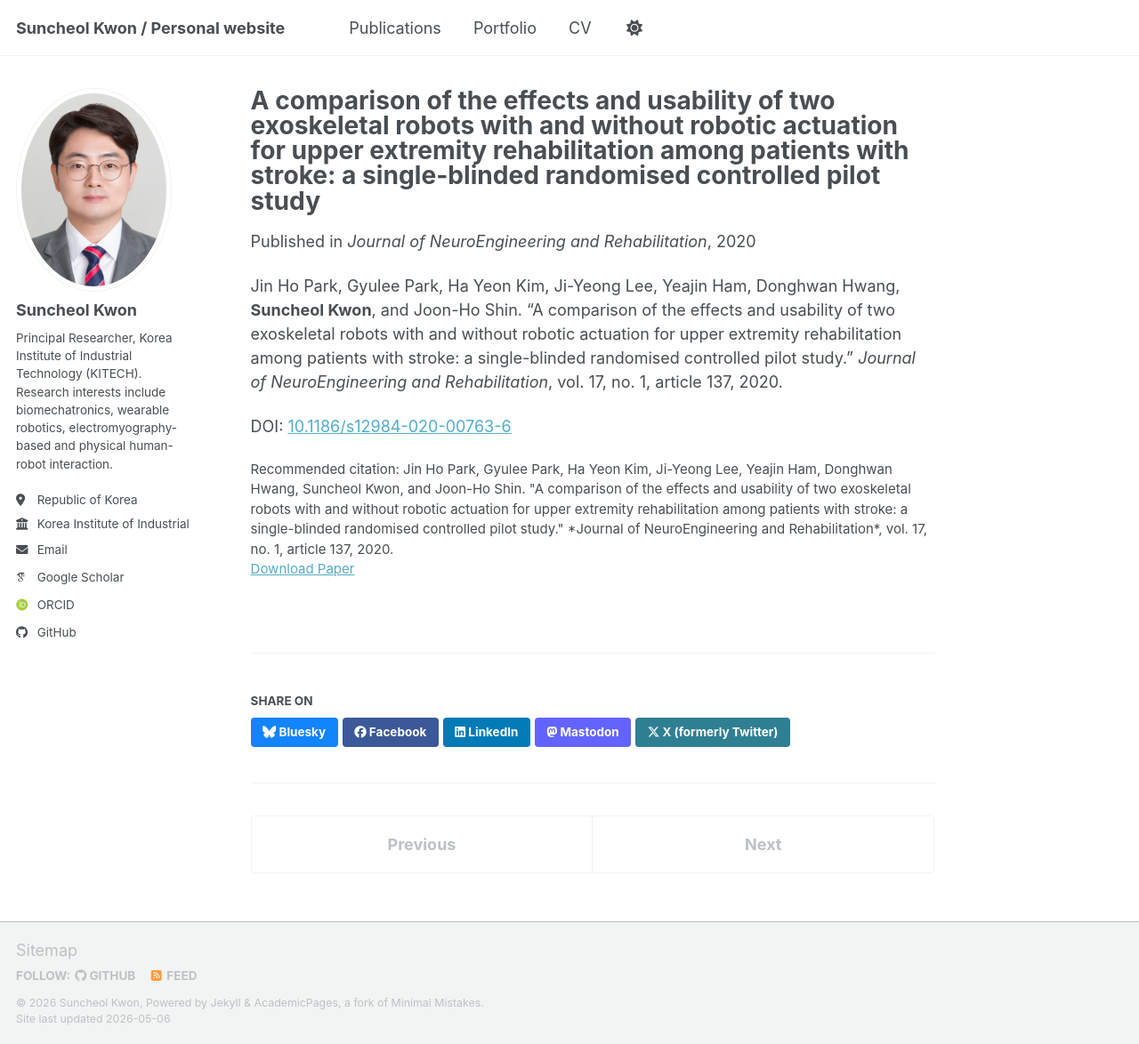
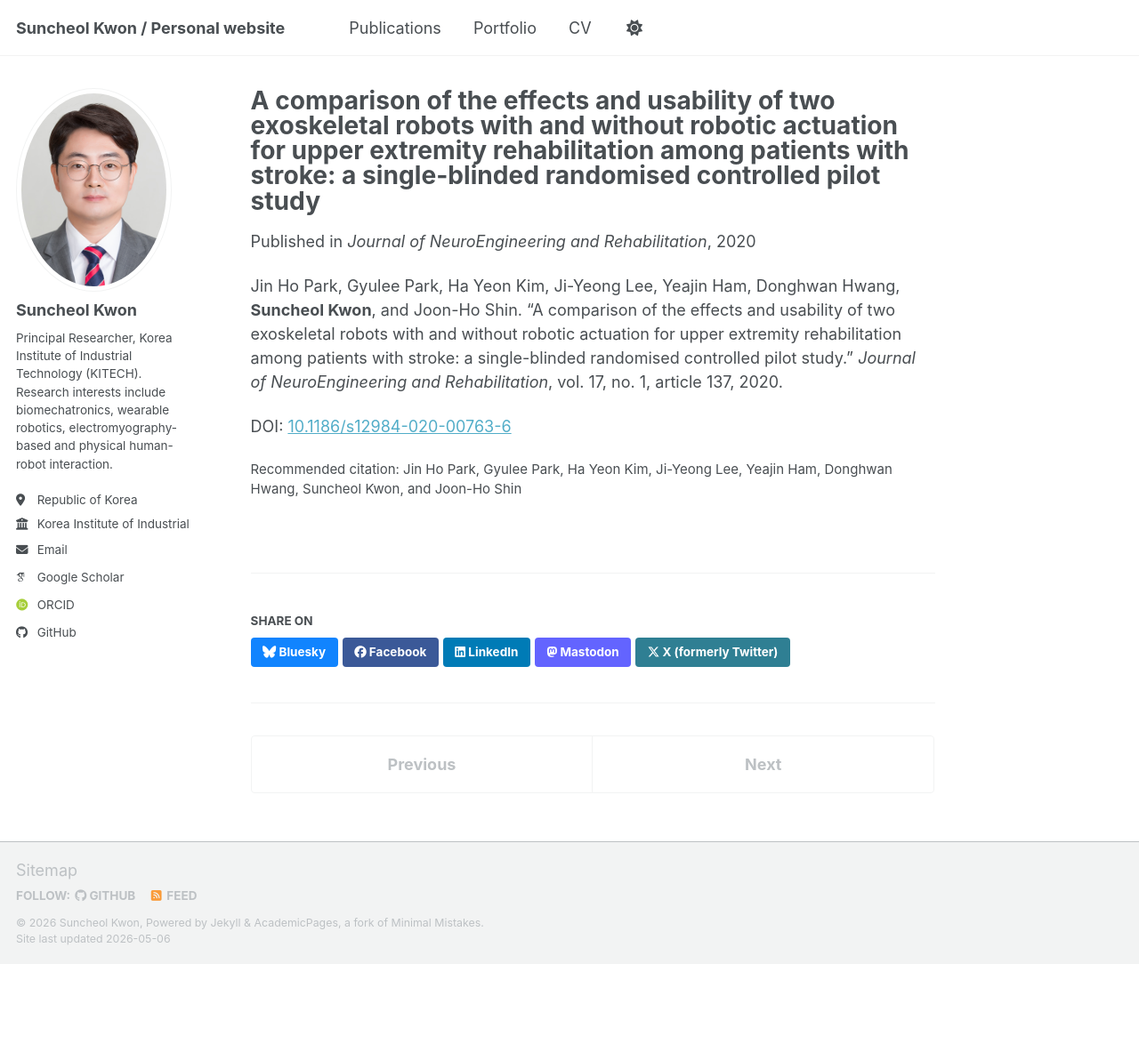
Before and after one commit to suncheolkwon/suncheolkwon.github.io, a Jekyll site: the page built from _publications/2020jner-skwon-comparison-rehab-robots.md, in a window 1280 px wide and 1174 px high. Shown: the whole window at 89% size. Built offline with Jekyll 4.4.1, drawn with Linux system fonts in a browser that asks for light colours; some web fonts are replaced; a script bundle is joined from its source files by our own code; library files that are not in the unit come from our copies.

Commit message:
Update and rename 2020-2020jner-skwon-comparison-rehab-robots.md to 2020jner-skwon-comparison-rehab-robots.md

```diff
--- a/_publications/2020-2020jner-skwon-comparison-rehab-robots.md
+++ b/_publications/2020jner-skwon-comparison-rehab-robots.md
@@ -6,8 +6,11 @@ permalink: /publication/2020jner-skwon-comparison-rehab-robots
 excerpt: ""
 date: 2020-10-19
 venue: "Journal of NeuroEngineering and Rehabilitation"
-paperurl: "https://doi.org/10.1186/s12984-020-00763-6"
-citation: "Jin Ho Park, Gyulee Park, Ha Yeon Kim, Ji-Yeong Lee, Yeajin Ham, Donghwan Hwang, Suncheol Kwon, and Joon-Ho Shin. \"A comparison of the effects and usability of two exoskeletal robots with and without robotic actuation for upper extremity rehabilitation among patients with stroke: a single-blinded randomised controlled pilot study.\" *Journal of NeuroEngineering and Rehabilitation*, vol. 17, no. 1, article 137, 2020."
+doi: "10.1186/s12984-020-00763-6"
+citation: "Jin Ho Park, Gyulee Park, Ha Yeon Kim, Ji-Yeong Lee, Yeajin Ham, Donghwan Hwang, Suncheol Kwon, and Joon-Ho Shin"
+volume: "17"
+article_number: "137"
+corresponding: false
 ---
 
 Jin Ho Park, Gyulee Park, Ha Yeon Kim, Ji-Yeong Lee, Yeajin Ham, Donghwan Hwang, **Suncheol Kwon**, and Joon-Ho Shin. "A comparison of the effects and usability of two exoskeletal robots with and without robotic actuation for upper extremity rehabilitation among patients with stroke: a single-blinded randomised controlled pilot study." *Journal of NeuroEngineering and Rehabilitation*, vol. 17, no. 1, article 137, 2020.
```
